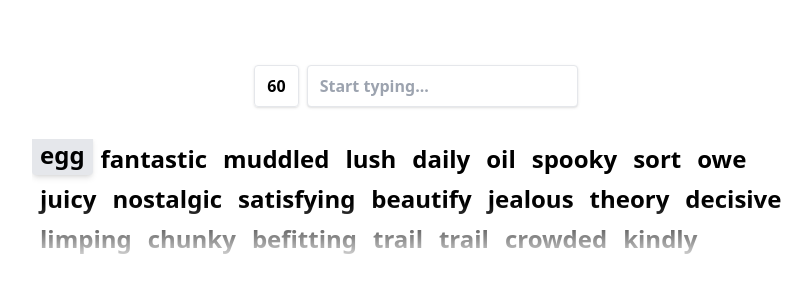
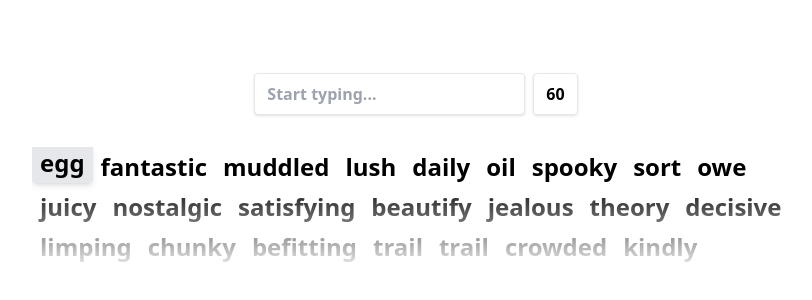
Before and after one commit to xanderios/type-app-svelte, a SvelteKit app: page / in a window 1280 px wide. Shown: the part 234-534 px from the top of the page, without its empty margins (224-1036 px from the left). Built offline with nearby package versions, Linux system fonts and the light colour scheme.

Commit message:
refactor and finish scrolling feature

```diff
--- /dev/null
+++ b/src/components/WordList.svelte
@@ -0,0 +1,49 @@
+<script lang="ts">
+	import { afterUpdate } from 'svelte';
+	import { fade } from 'svelte/transition';
+	import { twMerge } from 'tailwind-merge';
+
+	type TWord = { value: string; hit: boolean | null; correct: boolean | null };
+
+	export let words: TWord[];
+	export let wordIndex: number;
+	export let highlightError: boolean;
+
+	let wordElement: null | HTMLElement;
+	let wordsOffset = 0;
+
+	afterUpdate(() => {
+		wordsOffset = wordElement?.offsetTop || 0;
+	});
+</script>
+
+<div
+	transition:fade
+	class="relative mt-4 font-semibold text-2xl max-w-3xl break-keep h-full overflow-hidden"
+>
+	<div class="flex flex-wrap transition-transform" style="transform: translateY(-{wordsOffset}px);">
+		{#each words as word, index}
+			{#if wordIndex === index}
+				<div
+					bind:this={wordElement}
+					class={twMerge(
+						'px-2 h-10 flex items-center rounded shadow-md -translate-y-1 transition-transform',
+						highlightError ? 'bg-red-500' : 'highlight bg-gray-200'
+					)}
+				>
+					{word.value}
+				</div>
+			{:else}
+				<div
+					class={twMerge(
+						'px-2 h-10 flex items-center rounded transition-transform',
+						words[index].correct ? 'text-green-500' : words[index].correct != null && 'text-red-500'
+					)}
+				>
+					{word.value}
+				</div>
+			{/if}
+		{/each}
+	</div>
+	<span class="block absolute bottom-0 inset-x-0 h-24 bg-gradient-to-t from-white to-transparent" />
+</div>
--- a/src/routes/+page.svelte
+++ b/src/routes/+page.svelte
@@ -1,19 +1,24 @@
 <script lang="ts">
 	import { onMount } from 'svelte';
-	import { twMerge } from 'tailwind-merge';
+
 	import './styles.css';
 
 	import wordsData from '../data/words';
+	import WordList from '../components/WordList.svelte';
+
+	const TIMER_SECONDS = 60;
+	const NUMBER_OF_WORDS = 200;
 
 	let fetchingWords = false;
 	let words: { value: string; hit: boolean | null; correct: boolean | null }[] = [];
 	let wordIndex = 0;
 	let highlightError = false;
 	let input = '';
+	let totalWords = 0;
 	let correctWords = 0;
 	let incorrectWords = 0;
 	let keystrokes = 0;
-	let timer = 60;
+	let timer = TIMER_SECONDS;
 	let interval: any;
 	let game = {
 		start: false,
@@ -24,7 +29,7 @@
 		fetchingWords = true;
 		setTimeout(() => {
 			let list = [];
-			for (let i = 0; i < 200; i++) {
+			for (let i = 0; i < NUMBER_OF_WORDS; i++) {
 				const random = Math.floor(Math.random() * wordsData.length - 1);
 				list.push(wordsData[random]);
 			}
@@ -37,8 +42,7 @@
 	}
 
 	function startGame() {
-		if (!game.start) game.start = true;
-		game = { ...game };
+		if (!game.start) game = { start: true, over: false };
 		interval = setInterval(() => {
 			if (timer <= 0) endGame();
 			--timer;
@@ -51,9 +55,8 @@
 
 	function endGame() {
 		clearInterval(interval);
-		game = { ...game, over: false };
+		game = { start: false, over: true };
 		input = '';
-		alert(JSON.stringify({ correctWords, incorrectWords, keystrokes }, null, 2));
 	}
 
 	function restartGame() {
@@ -61,7 +64,7 @@
 		endGame();
 
 		game = { start: false, over: false };
-		timer = 60;
+		timer = TIMER_SECONDS;
 		wordIndex = 0;
 	}
 
@@ -77,6 +80,7 @@
 		highlightError = input !== words[wordIndex].value.slice(0, input.length);
 
 		if (keystroke === ' ') {
+			totalWords++;
 			if (input.trim() === words[wordIndex].value) {
 				correctWords++;
 				words[wordIndex].correct = true;
@@ -101,47 +105,29 @@
 </svelte:head>
 
 <section class="h-screen w-screen flex justify-center items-center">
-	<div class="flex flex-col items-center gap-4">
+	<div class="flex flex-col items-center gap-4 px-4">
 		<div class="flex gap-2">
-			<p class="px-3 py-2 rounded border shadow text-center font-semibold">{timer}</p>
+			{#if game.over}
+				<button>Share</button>
+				<button>Reset</button>
+			{:else}
 				<input
+					disabled={game.over}
 					placeholder={game.start ? '' : 'Start typing...'}
 					class="w-full max-w-md shadow font-semibold border rounded px-3 py-2"
 					type="text"
 					value={input}
 					on:input={handleInput}
 				/>
+				<p class="px-3 py-2 rounded border shadow text-center font-semibold">{timer}</p>
+			{/if}
 		</div>
+		<div class="h-32">
 			{#if fetchingWords}
 				loading...
 			{:else}
-			<div class="relative mt-4 font-semibold text-2xl max-w-3xl break-keep h-32 overflow-hidden">
-				<div class="flex flex-wrap">
-					{#each words as word, index}
-						<div
-							class={twMerge(
-								'px-2 h-10 flex items-center rounded transition-transform',
-								wordIndex === index && 'shadow-md -translate-y-1',
-								wordIndex === index && (highlightError ? 'bg-red-500' : 'bg-gray-200'),
-								words[index].correct
-									? 'text-green-500'
-									: words[index].correct != null && 'text-red-500'
-							)}
-						>
-							{word.value}
-						</div>
-					{/each}
-				</div>
-				<span
-					class="block absolute bottom-0 inset-x-0 h-16 bg-gradient-to-t from-white to-transparent"
-				/>
-			</div>
+				<WordList {words} {wordIndex} {highlightError} />
 			{/if}
 		</div>
+	</div>
 </section>
-
-<style style="display: block" visibility>
-	.dale {
-		background: #bada55;
-	}
-</style>
```
Lines whose indentation alone changed are shown as unchanged.
